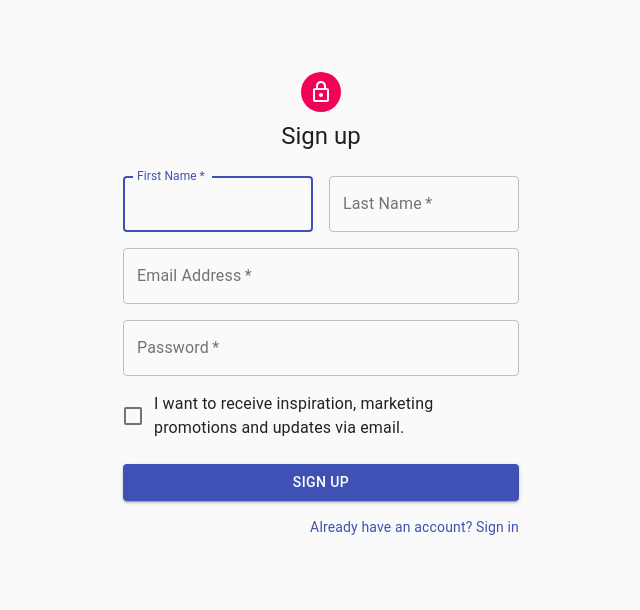
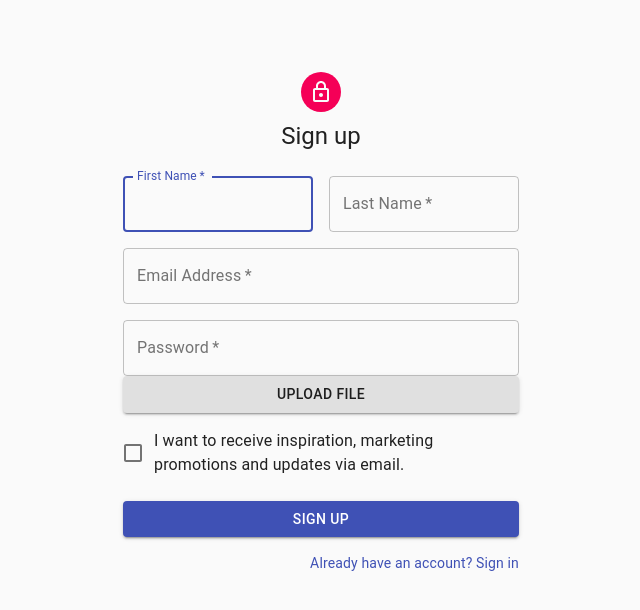
Before and after one commit to michalpzarzycki/oly_dudes_pl, a React (Create React App) app: page /register in a window 1280 px wide. Shown: the top 610 px of the page, without its empty margins (319-959 px from the left). Built offline with nearby package versions, Linux system fonts and the light colour scheme; no server answers.

Commit message:
Added upload btn to the register form

```diff
--- a/src/screens/Register.js
+++ b/src/screens/Register.js
@@ -42,8 +42,8 @@
   const history = useHistory()
   const dispatch = useDispatch()
   const userData = useSelector(state => state.user)
-  useEffect(()=>{
-    if(userData.registerSuccess) {
+  useEffect(() => {
+    if (userData.registerSuccess) {
       history.push('/')
     }
   }, [userData.registerSuccess])
@@ -55,7 +55,7 @@
 
 
 
-  if(userData.loadingSignUp===true) {
+  if (userData.loadingSignUp === true) {
     return <LinearLoader />
   } else {
     return (
@@ -128,6 +128,20 @@
                   onChange={handleChange}
                   helperText={errors.password}
                 />
+                <Grid item xs={12}>
+                  <Button
+                    fullWidth
+                    variant="contained"
+                    component="label"
+                  >
+                    Upload File
+                   <input
+                      type="file"
+                      hidden
+                    />
+                  </Button>
+                </Grid>
+
               </Grid>
               <Grid item xs={12}>
                 <FormControlLabel
```
Lines whose indentation alone changed are shown as unchanged.
